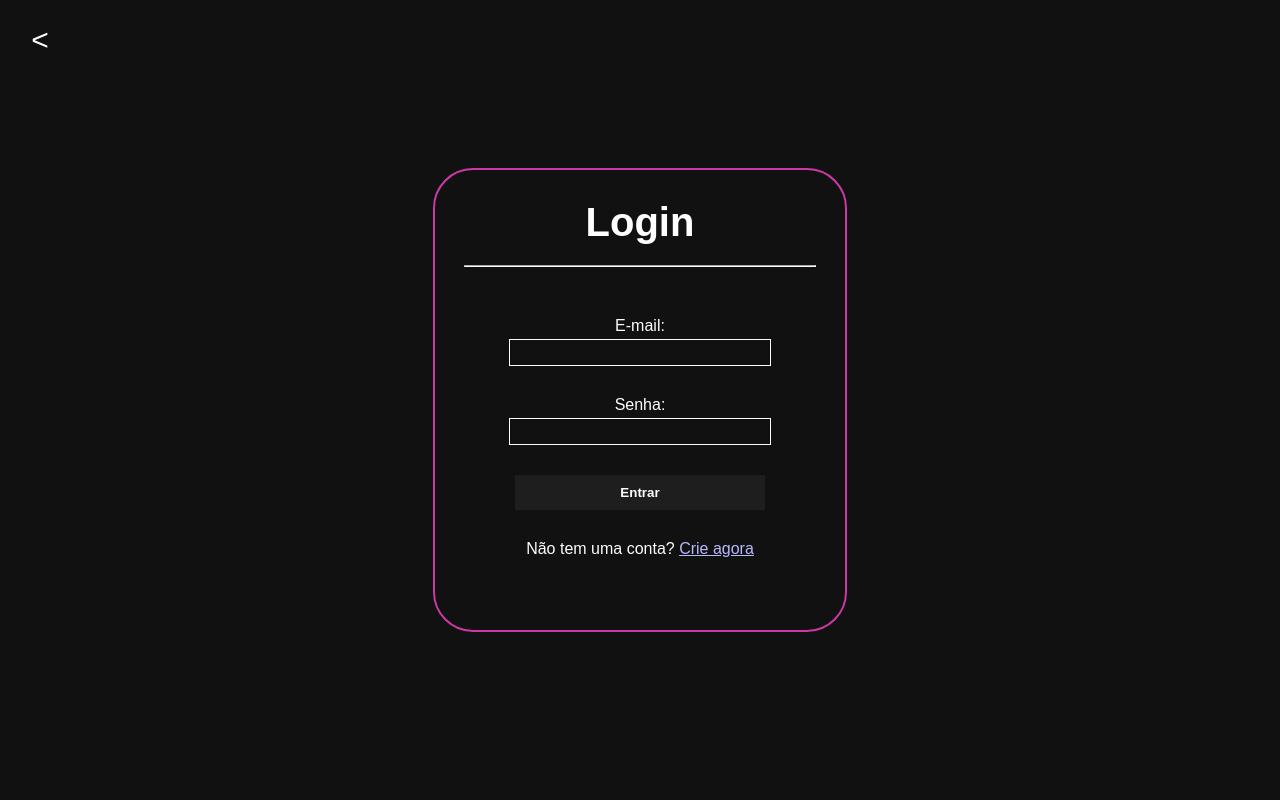
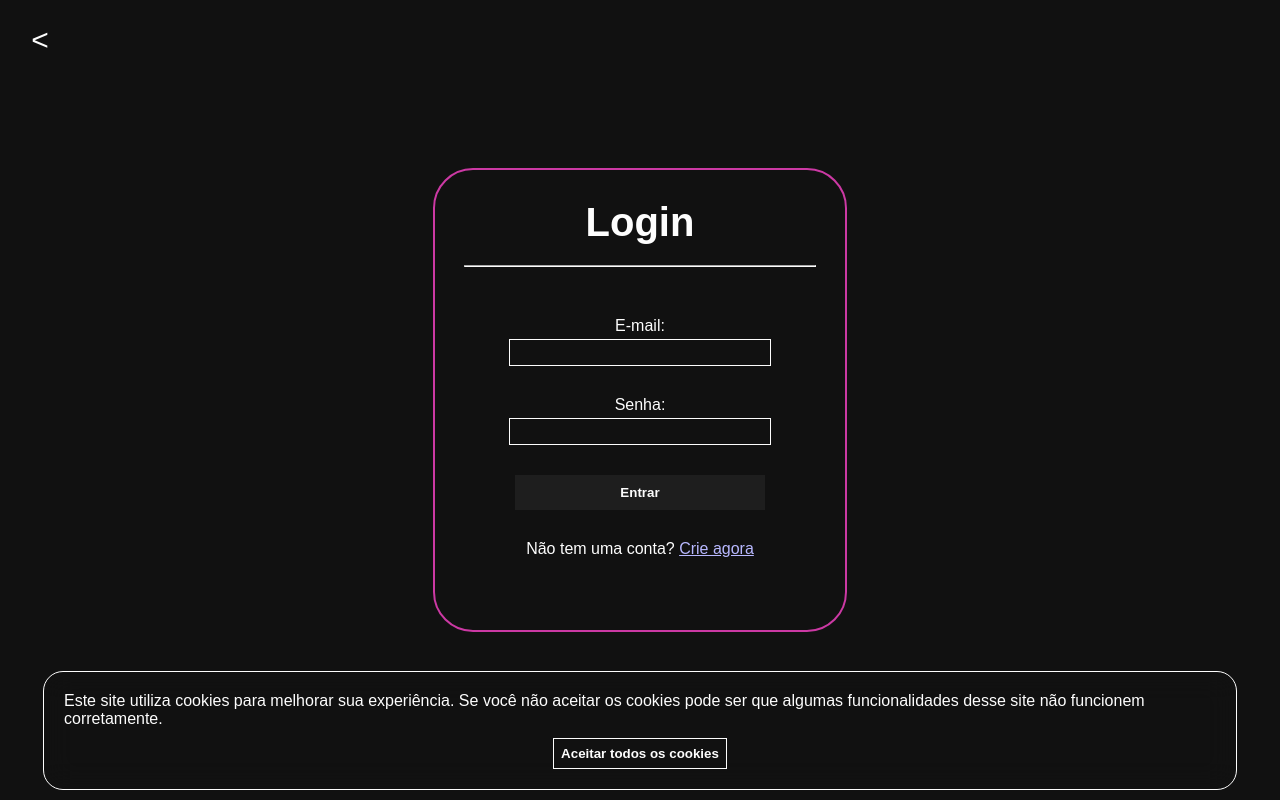
Before and after one commit to igorOliveira-dev/Mind, a React (Vite) app: page /#/login in a window 1280 px wide. Built offline with nearby package versions, Linux system fonts and the light colour scheme; no server answers.

Commit message:
criando função de cookies para funcionamento correto e configurando o login e o registro de usuarios

```diff
--- a/package.json
+++ b/package.json
@@ -18,6 +18,7 @@
     "match-sorter": "^6.3.4",
     "openai": "^4.33.0",
     "react": "^18.2.0",
+    "react-cookie": "^7.1.4",
     "react-dom": "^18.2.0",
     "react-router-dom": "^6.22.3",
     "sort-by": "^0.0.2"
--- /dev/null
+++ b/src/CookieBanner.jsx
@@ -0,0 +1,24 @@
+import React, { useState } from 'react';
+import { useCookies } from 'react-cookie';
+import './cookie.css'
+
+function CookieBanner() {
+  const [cookies, setCookie] = useCookies(['userAcceptedCookies']);
+  const [showBanner, setShowBanner] = useState(!cookies.userAcceptedCookies);
+
+  const acceptCookies = () => {
+    setCookie('userAcceptedCookies', true, { path: '/' });
+    setShowBanner(false);
+  };
+
+  return (
+    showBanner && (
+      <div className='cookieBanner'>
+        Este site utiliza cookies para melhorar sua experiência. Se você não aceitar os cookies pode ser que algumas funcionalidades desse site não funcionem corretamente.
+        <button onClick={acceptCookies} className='btnAceptCookies'>Aceitar todos os cookies</button>
+      </div>
+    )
+  );
+}
+
+export default CookieBanner;
--- /dev/null
+++ b/src/cookie.css
@@ -0,0 +1,26 @@
+.cookieBanner {
+    position: fixed;
+    padding: 20px;
+    bottom: 10px;
+    left: 50%;
+    transform: translateX(-50%);
+    width: 90vw;
+    backdrop-filter: blur(15px);
+    display: flex;
+    flex-direction: column;
+    justify-content: space-between;
+    align-items: center;
+    border-radius: 20px;
+    border: 1px solid #fdfdfd;
+    color: #fdfdfd;
+    max-width: 1190px;
+}
+
+.btnAceptCookies {
+    margin-top: 10px;
+    padding: 7px;
+    border: 1px solid #fdfdfd;
+    background-color: transparent;
+    color: #fdfdfd;
+    font-weight: bolder;
+}
--- a/src/main.jsx
+++ b/src/main.jsx
@@ -5,6 +5,7 @@ import {
   RouterProvider,
 } from "react-router-dom";
 import "./index.css";
+import CookieBanner from './CookieBanner';
 
 import MainRoute from "./routes/mainRoute/MainRoute";
 import SeEntenda from "./routes/seEntenda/SeEntenda";
@@ -48,5 +49,6 @@ const router = createHashRouter([
 ReactDOM.createRoot(document.getElementById("root")).render(
   <React.StrictMode>
     <RouterProvider router={router} />
+    <CookieBanner />
   </React.StrictMode>
 );
--- a/src/routes/authentication/Login.jsx
+++ b/src/routes/authentication/Login.jsx
@@ -1,14 +1,41 @@
-import React from 'react';
+import React, {useState} from 'react';
 import { useNavigate } from 'react-router-dom';
 import { Link } from 'react-router-dom';
+import { auth } from '../firebase';
+
+import { signInWithEmailAndPassword } from "firebase/auth";
 
 import './login.css';
 
 const Login = () => {
+  const [email, setEmail] = useState('');
+  const [password, setPassword] = useState('');
 
     const navigate = useNavigate();
     const returnToInit = () => {
         navigate("/");
+      };
+
+    const handleLogin = async (event) => {
+      event.preventDefault();
+      try {
+        await signInWithEmailAndPassword(auth, email, password);
+        // Redirecionar para a página de chat após o login bem-sucedido
+      } catch (error) {
+        if (error.code === 'auth/wrong-password') {
+
+          // A senha está incorreta
+          console.log('A senha está incorreta.');
+        } else if (error.code === 'auth/user-not-found') {
+
+          // Não existe uma conta com este e-mail
+          console.log('Não existe uma conta com este e-mail.');
+        } else {
+
+          // Outro erro ocorreu
+          console.log(error.message);
+        }
+      }
       };
 
   return (
@@ -17,16 +44,16 @@ const Login = () => {
       <div className="loginContainer">
         <h1>Login</h1>
         <hr />
-        <form action="">
+        <form onSubmit={handleLogin}>
           <div className="loginInputBox">
             <label htmlFor="email">E-mail:</label>
-            <input type="email" name='email' required />
+            <input type="email" name='email' required onChange={e => setEmail(e.target.value)} />
           </div>
           <div className="loginInputBox">
             <label htmlFor="password">Senha:</label>
-            <input type="password" name='password' required />
+            <input type="password" name='password' required onChange={e => setPassword(e.target.value)} />
           </div>
-          <button className='submitLogin'>Entrar</button>
+          <input type='submit' className='submitLogin' value="Entrar" />
           <p>Não tem uma conta? <Link className='linkCriarConta' to="/register">Crie agora</Link></p>
         </form>
       </div>
--- a/src/routes/authentication/Register.jsx
+++ b/src/routes/authentication/Register.jsx
@@ -1,15 +1,45 @@
-import React from 'react';
+import React, {useState} from 'react';
 import { useNavigate } from 'react-router-dom';
 import { Link } from 'react-router-dom';
+import { auth } from '../firebase';
+
+import { createUserWithEmailAndPassword } from "firebase/auth";
 
 import './login.css';
 
 const Register = () => {
+  const [email, setEmail] = useState('');
+  const [password, setPassword] = useState('');
 
     const navigate = useNavigate();
     const returnToInit = () => {
         navigate("/");
       };
+
+    const isValidEmail = (email) => {
+      const regex = /^[a-zA-Z0-9._%+-]+@[a-zA-Z0-9.-]+\.[a-zA-Z]{2,}$/;
+      return regex.test(email);
+    };
+
+    const handleRegister = async (event) => {
+      event.preventDefault();
+      if (!isValidEmail(email)) {
+        console.log('Por favor, insira um e-mail válido.');
+        return;
+      }
+      try {
+        await createUserWithEmailAndPassword(auth, email, password);
+
+      } catch (error) {
+        if (error.code === 'auth/email-already-in-use') {
+          // O e-mail já está em uso
+          console.log('Este e-mail já está em uso.');
+        } else {
+          // Outro erro ocorreu
+          console.log(error.message);
+        }
+      }
+    };
 
   return (
     <div className='loginScreen'>
@@ -17,16 +47,16 @@ const Register = () => {
       <div className="loginContainer">
         <h1>Registro</h1>
         <hr />
-        <form action="">
+        <form onSubmit={handleRegister}>
           <div className="loginInputBox">
             <label htmlFor="email">E-mail:</label>
-            <input type="email" name='email' required />
+            <input type="email" name='email' required onChange={e => setEmail(e.target.value)} />
           </div>
           <div className="loginInputBox">
             <label htmlFor="password">Senha:</label>
-            <input type="password" name='password' required />
+            <input type="password" name='password' required onChange={e => setPassword(e.target.value)} />
           </div>
-          <button className='submitLogin'>Entrar</button>
+          <input type='submit' className='submitLogin' value="Criar conta" />
           <p>Já tem uma conta? <Link className='linkCriarConta' to="/login">Entrar agora</Link></p>
         </form>
       </div>
--- /dev/null
+++ b/src/routes/firebase.js
@@ -0,0 +1,22 @@
+// Import the functions you need from the SDKs you need
+import { initializeApp } from "firebase/app";
+import { getAuth } from "firebase/auth";
+import { getAnalytics } from "firebase/analytics";
+
+// Your web app's Firebase configuration
+const firebaseConfig = {
+  apiKey: import.meta.env.VITE_API_KEY,
+  authDomain: import.meta.env.VITE_AUTH_DOMAIN,
+  projectId: import.meta.env.VITE_PROJECT_ID,
+  storageBucket: import.meta.env.VITE_STORAGE_BUCKET,
+  messagingSenderId: import.meta.env.VITE_MESSAGING_SENDER_ID,
+  appId: import.meta.env.VITE_APP_ID,
+  measurementId: import.meta.env.VITE_MEASUREMENT_ID
+};
+
+// Initialize Firebase
+const app = initializeApp(firebaseConfig);
+const auth = getAuth(app);
+const analytics = getAnalytics(app);
+
+export { app, auth, analytics };
```
Also changed, not shown: src/routes/authentication/services/firebase.js (deleted, +0 -20 lines), 1 other file (tests, documents, lock files or other folders).
